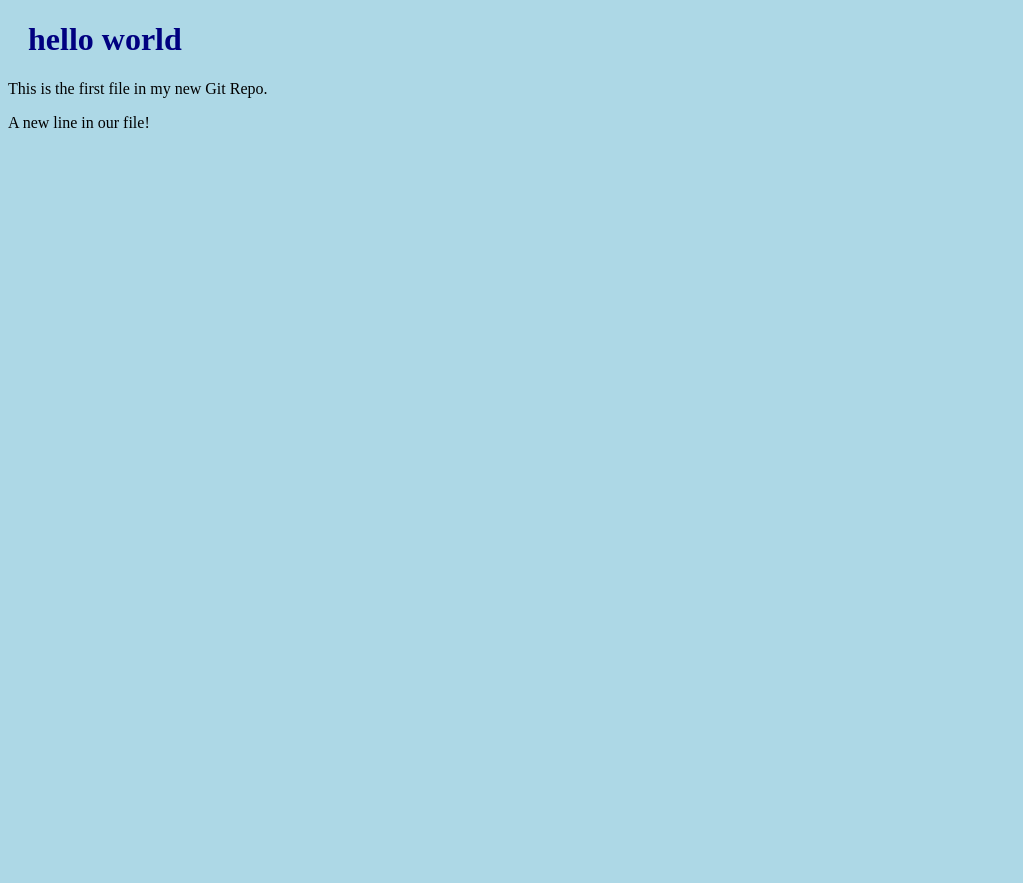
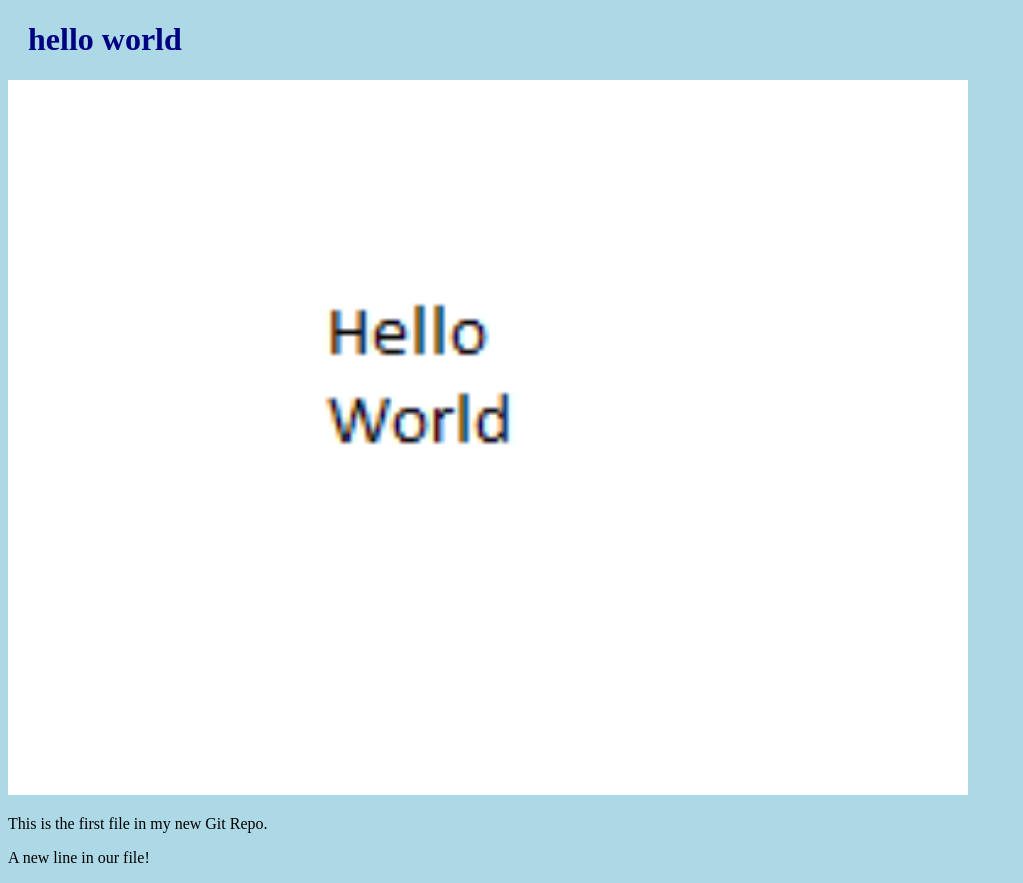
Before and after one commit to crisweir28/hello-world, a plain HTML site: page index.html in a window 1280 px wide. Shown: the whole page, without its empty margins (0-1023 px from the left). Before the commit the page ends 800 px from the top, so only its background shows below. Drawn offline with Linux system fonts and the light colour scheme.

Commit message:
Added image to Hello World

```diff
--- a/index.html
+++ b/index.html
@@ -7,6 +7,8 @@
 <body>
 
 <h1>hello world</h1>
+<div><img src="img_hello_world.jpg" alt="Hello world from Space"
+style="width:100%;max-width:960px"></div>
 <p>This is the first file in my new Git Repo.</p>
 <p>A new line in our file!</p>
 
```
Also changed, not shown: img_hello_world.jpg (added).
